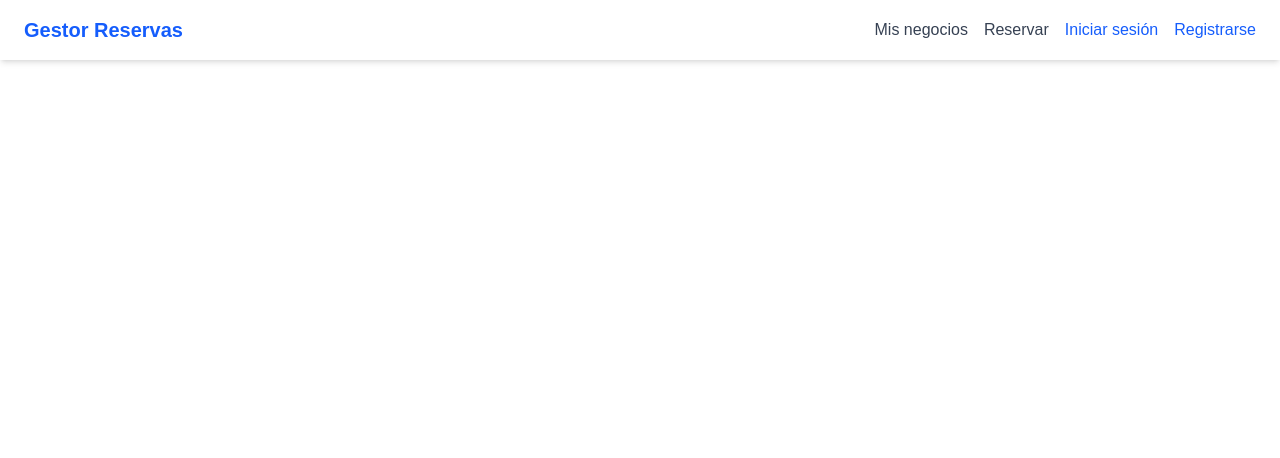
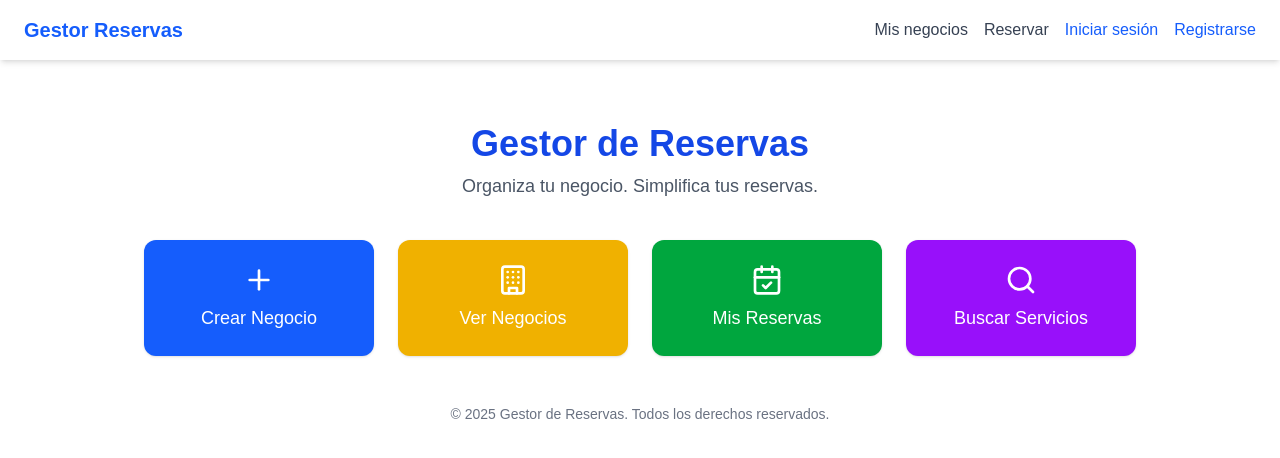
Before and after one commit to DavidTortosaaa/gestor-reservas, a Next.js app: page / in a window 1280 px wide. Shown: the top 458 px of the page. Built offline with nearby package versions, Linux system fonts and the light colour scheme; no server answers.

Commit message:
pagina inicial

```diff
--- a/app/page.tsx
+++ b/app/page.tsx
@@ -1,6 +1,87 @@
-import Image from "next/image";
-import { redirect } from "next/navigation"
+import { getServerSession } from "next-auth"
+import { authOptions } from "@/lib/auth-options"
+import { prisma } from "@/lib/prisma"
+import Link from "next/link"
+import { Building, CalendarCheck, Search, Plus } from "lucide-react"
 
-export default function Home() {
+export default async function Home() {
+  const session = await getServerSession(authOptions)
 
+  let nombreUsuario = ""
+  if (session?.user?.email) {
+    const usuario = await prisma.usuario.findUnique({
+      where: { email: session.user.email },
+    })
+
+    if (usuario) {
+      nombreUsuario = usuario.nombre
+    }
+  }
+
+  return (
+    <div className="max-w-5xl mx-auto mt-10 px-4 text-black">
+      {/* Hero */}
+      <section className="text-center mb-10">
+        <h1 className="text-4xl font-extrabold text-blue-700 mb-2">
+          Gestor de Reservas
+        </h1>
+        <p className="text-gray-600 text-lg">
+          Organiza tu negocio. Simplifica tus reservas.
+        </p>
+        {nombreUsuario && (
+          <p className="mt-4 text-lg text-white">
+            👋 Bienvenido, <span className="font-semibold text-white">{nombreUsuario}</span>
+          </p>
+        )}
+      </section>
+
+      {/* Acciones rápidas */}
+      <section className="grid grid-cols-1 sm:grid-cols-2 lg:grid-cols-4 gap-6 mb-12">
+        <Link
+          href="/negocios/nuevo"
+          className="flex flex-col items-center p-6 bg-blue-600 text-white rounded-xl shadow hover:bg-blue-700 transition"
+        >
+          <Plus size={32} />
+          <span className="mt-2 text-lg font-medium text-center">
+            Crear Negocio
+          </span>
+        </Link>
+
+        <Link
+          href="/negocios"
+          className="flex flex-col items-center p-6 bg-yellow-500 text-white rounded-xl shadow hover:bg-yellow-600 transition"
+        >
+          <Building size={32} />
+          <span className="mt-2 text-lg font-medium text-center">
+            Ver Negocios
+          </span>
+        </Link>
+
+        <Link
+          href="/reservas/mis-reservas"
+          className="flex flex-col items-center p-6 bg-green-600 text-white rounded-xl shadow hover:bg-green-700 transition"
+        >
+          <CalendarCheck size={32} />
+          <span className="mt-2 text-lg font-medium text-center">
+            Mis Reservas
+          </span>
+        </Link>
+
+        <Link
+          href="/reservas"
+          className="flex flex-col items-center p-6 bg-purple-600 text-white rounded-xl shadow hover:bg-purple-700 transition"
+        >
+          <Search size={32} />
+          <span className="mt-2 text-lg font-medium text-center">
+            Buscar Servicios
+          </span>
+        </Link>
+      </section>
+
+      {/* Footer */}
+      <footer className="text-center text-gray-500 text-sm mt-12">
+        &copy; {new Date().getFullYear()} Gestor de Reservas. Todos los derechos reservados.
+      </footer>
+    </div>
+  )
 }
--- a/lib/toast-options.ts
+++ b/lib/toast-options.ts
@@ -1,29 +1,31 @@
 // lib/toast-options.ts
-import type { ToasterProps } from 'react-hot-toast'
+import type { ToasterProps } from "react-hot-toast";
 
 export const toastOptions: ToasterProps = {
-  position: 'top-right',
+  position: "top-right",
   reverseOrder: false,
   toastOptions: {
-    duration: 3000, // 👈 Desaparece después de 3 segundos
+    duration: 3000, // ⏱ Desaparece después de 3 segundos
     style: {
-      background: '#ffffff',
-      color: '#1f2937',
-      border: '1px solid #e5e7eb',
-      padding: '12px 16px',
-      fontSize: '0.875rem',
+      backgroundColor: "#ffffff", // usa backgroundColor en lugar de background
+      color: "#1f2937", // gray-800
+      border: "1px solid #e5e7eb", // gray-200
+      padding: "12px 16px",
+      fontSize: "0.875rem", // text-sm
+      borderRadius: "0.5rem", // rounded-md
+      boxShadow: "0 4px 14px rgba(0, 0, 0, 0.05)", // shadow similar a card
     },
     success: {
       iconTheme: {
-        primary: '#10b981',
-        secondary: '#ecfdf5',
+        primary: "#10b981", // green-500
+        secondary: "#ecfdf5", // green-50
       },
     },
     error: {
       iconTheme: {
-        primary: '#ef4444',
-        secondary: '#fef2f2',
+        primary: "#ef4444", // red-500
+        secondary: "#fef2f2", // red-50
       },
     },
   },
-}
+};
```
Also changed, not shown: package.json (+6 -2 lines), 1 other file (tests, documents, lock files or other folders).
